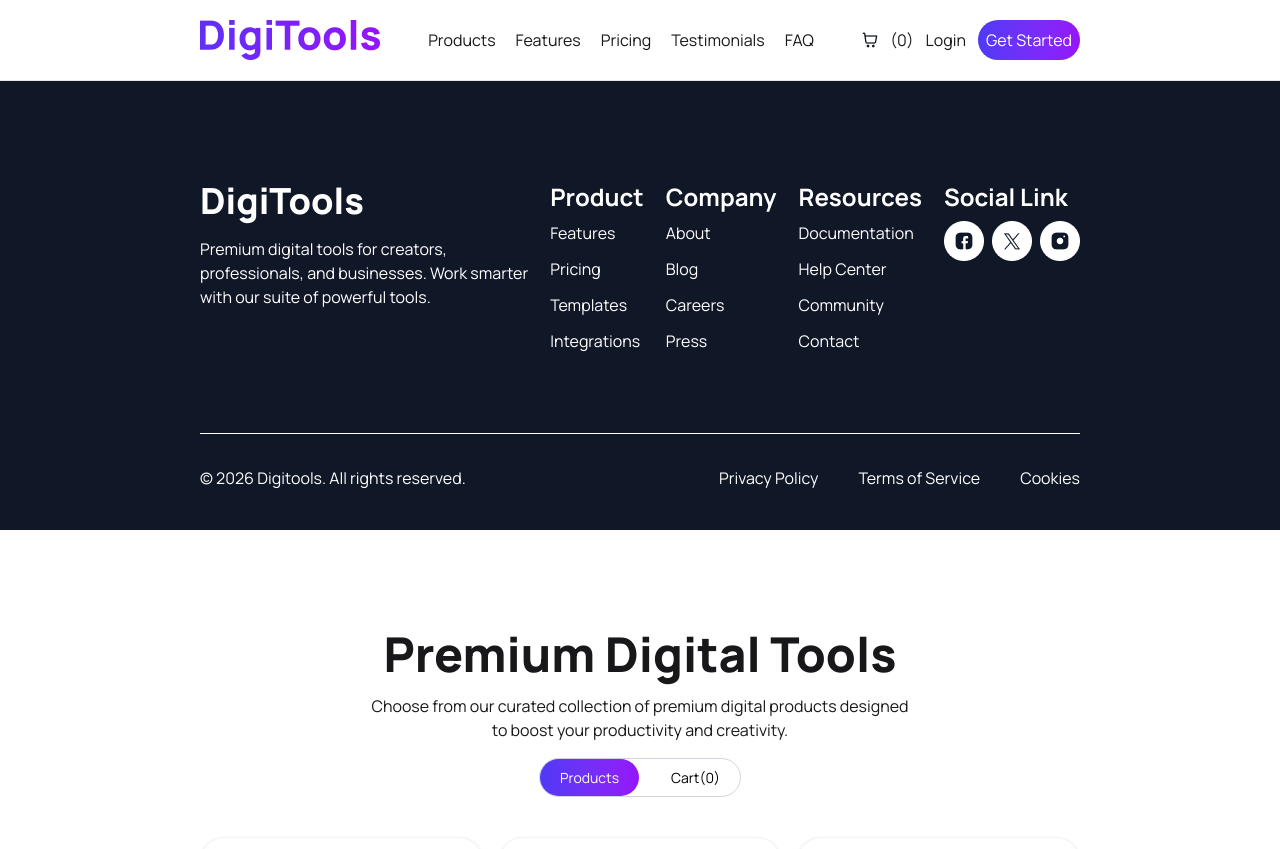
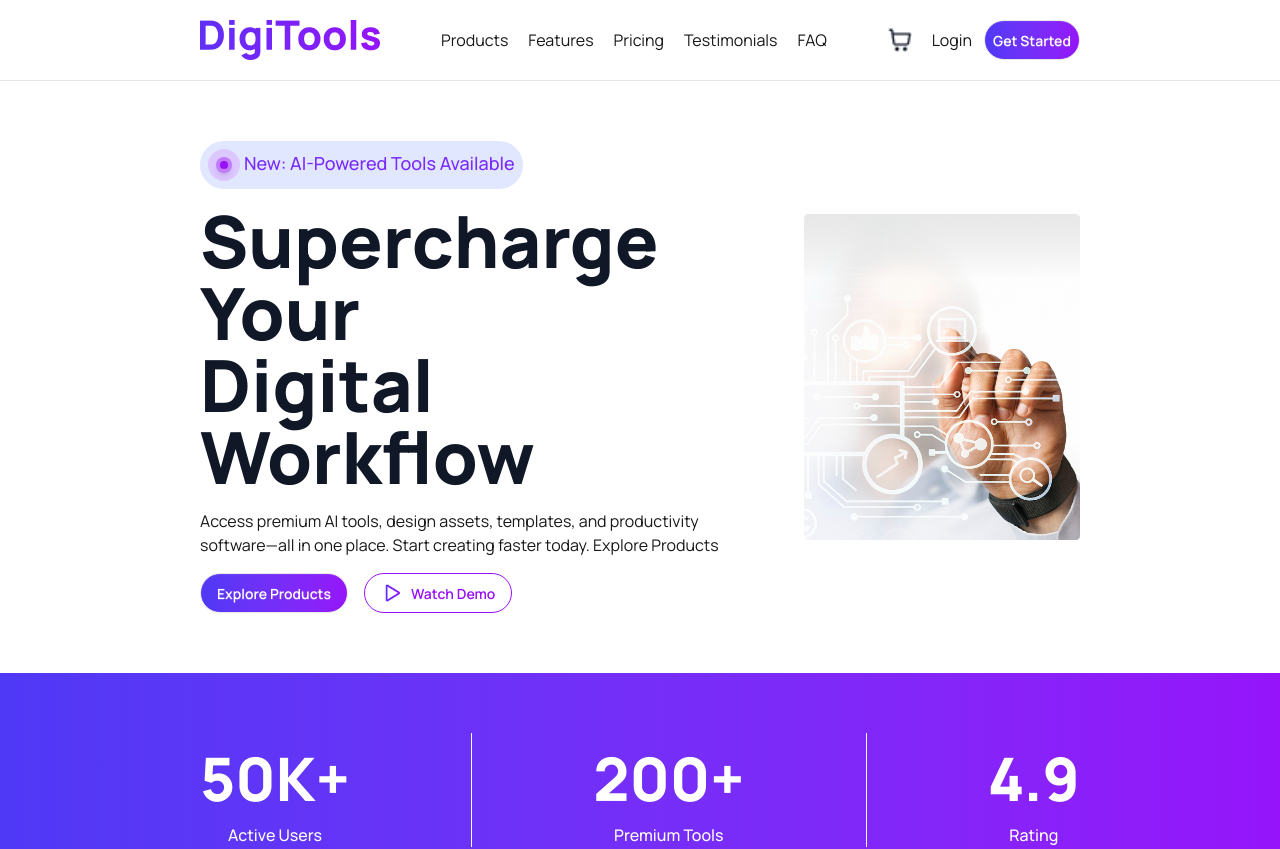
Before and after one commit to kabir31416/ph-assignment-six, a React (Vite) app: page / in a window 1280 px wide. Shown: the top 849 px of the page. Built offline with nearby package versions, Linux system fonts and the light colour scheme.

Commit message:
Cart total count added

```diff
--- a/src/App.jsx
+++ b/src/App.jsx
@@ -30,16 +30,15 @@ function App() {
     <>
     <div >
       <Navbar navCart={navCart}/>
-      {/* <HeroSection/>
-      <Statistics/> */}
-
-      <Footer></Footer>
+      <HeroSection/>
+      <Statistics/>
       <Suspense fallback={"Data is loading"}>
         <ProductList dataPromise={dataPromise} cart={cart} setCart={setCart} setNavCart={setNavCart}/>
       </Suspense>
       <StepSection/>
       <SimplePricing/>
-      <Workflow></Workflow>
+      <Workflow/>
+      <Footer/>
 
       <ToastContainer/>
     </div>
--- a/src/components/homepage/HeroSection.jsx
+++ b/src/components/homepage/HeroSection.jsx
@@ -1,5 +1,6 @@
 import React from 'react';
 import hero from '../../assets/banner.png'
+import Play from '../../assets/play.png'
 
 const HeroSection = () => {
     return (
@@ -9,9 +10,9 @@ const HeroSection = () => {
                 <div className='flex gap-1 bg-[#E1E7FF] rounded-4xl p-2 w-fit'>
                     <div className="relative flex items-center justify-center h-8 w-8">
 
-                    <div className="absolute inset-0 bg-[#C7D0FF] rounded-full opacity-60"></div>
-                    <div className="relative flex items-center justify-center h-4 w-4 bg-linear-to-br from-[#4F39F6] to-[#9514FA] rounded-full shadow-md">
-                        <div className="h-2 w-2 bg-white/80 rounded-full"></div>
+                    <div className="absolute inset-0 bg-purple-300 rounded-full opacity-60"></div>
+                    <div className="relative flex items-center justify-center h-4 w-4 bg-purple-400 rounded-full shadow-md">
+                        <div className="h-2 w-2 bg-purple-600 rounded-full"></div>
                     </div>
 
                     </div>
@@ -24,11 +25,11 @@ const HeroSection = () => {
                 <h1 className='font-extrabold text-7xl text-[#101727]'>Supercharge Your <br></br> Digital Workflow</h1>
                 <p>Access premium AI tools, design assets, templates, and productivity software—all in one place. Start creating faster today. Explore Products</p>
                 <div className='flex gap-4'>
-                    <button className='rounded-full bg-linear-to-r from-[#4F39F6] to-[#9514FA] text-white p-2 hover:cursor-pointer'>
+                    <button className='rounded-full btn bg-linear-to-r from-[#4F39F6] to-[#9514FA] text-white hover:cursor-pointer'>
                         Explore Products
                     </button>
-                    <button className='rounded-full bg-linear-to-r from-[#4F39F6] to-[#9514FA] text-white p-2 hover:cursor-pointer'>
-                        Watch Demo
+                    <button className='rounded-full btn bg-white text-purple-600 border border-purple-600  hover:cursor-pointer flex items-center'>
+                     <span className='mr-1'><img src={Play} alt="play" /></span> Watch Demo
                     </button>
                 </div>
             </div>
--- a/src/components/homepage/SimplePricing.jsx
+++ b/src/components/homepage/SimplePricing.jsx
@@ -23,7 +23,7 @@ const SimplePricing = () => {
                             <li className='flex'><Check></Check> 1 project per month</li>
                         </ul>
 
-                        <button className='rounded-full w-full bg-linear-to-r from-[#4F39F6] to-[#9514FA] text-white p-2 mt-8  hover:cursor-pointer'>Get Started Free</button>
+                        <button className='rounded-full btn w-full bg-linear-to-r from-[#4F39F6] to-[#9514FA] text-white p-2 mt-8  hover:cursor-pointer'>Get Started Free</button>
                     </div>
 
                     <div className='relative border rounded-3xl shadow p-4 bg-linear-to-r from-[#4F39F6] to-[#9514FA] text-white'>
@@ -47,7 +47,7 @@ const SimplePricing = () => {
                             <li className='flex'><Check></Check> Advanced analytics</li>
                         </ul>
 
-                        <button className='rounded-full w-full text-purple-700 bg-white p-2 mt-8  hover:cursor-pointer'>Get Started Free</button>
+                        <button className='rounded-full btn w-full text-purple-700 bg-white p-2 mt-8  hover:cursor-pointer'>Get Started Free</button>
                         </div>
                     </div>
 
@@ -66,7 +66,7 @@ const SimplePricing = () => {
                             <li className='flex'><Check></Check> Custom branding</li>
                         </ul>
 
-                        <button className='rounded-full w-full bg-linear-to-r from-[#4F39F6] to-[#9514FA] text-white p-2 mt-8 hover:cursor-pointer'>Get Started Free</button>
+                        <button className='rounded-full btn w-full bg-linear-to-r from-[#4F39F6] to-[#9514FA] text-white p-2 mt-8 hover:cursor-pointer'>Get Started Free</button>
                     </div>
             </div>
         </div>
--- a/src/components/navbar/Navbar.jsx
+++ b/src/components/navbar/Navbar.jsx
@@ -11,7 +11,7 @@ const Navbar = ({navCart}) => {
 
             <div>
                 <ul className='flex gap-5'>
-                    <li>Products</li>
+                    <li><a href="#product">Products</a></li>
                     <li>Features</li>
                     <li>Pricing</li>
                     <li>Testimonials</li>
@@ -20,10 +20,16 @@ const Navbar = ({navCart}) => {
             </div>
 
             <div className='flex gap-3 items-center'>
-                <img className='h-4 w-4' src={cart} alt="" />
-                <h1>({navCart})</h1>
+                <div className='relative cursor-pointer mr-2'>
+                    <img className='h-6 w-6' src={cart} alt="" />
+                    {
+                        navCart === 0 ? "" : (<div className="absolute -top-3 -right-4 flex items-center justify-center w-6 h-6 p-1 rounded-full bg-linear-to-r from-[#4F39F6] to-[#9514FA] shadow">
+                        <span className="text-xs font-bold text-white">{navCart}</span>
+                    </div>)
+                    }
+                </div>
                 <h1>Login</h1>
-                <button className='rounded-full bg-linear-to-r from-[#4F39F6] to-[#9514FA] text-white p-2 hover:cursor-pointer'>Get Started</button>
+                <button className='rounded-full btn bg-linear-to-r from-[#4F39F6] to-[#9514FA] text-white p-2 hover:cursor-pointer'>Get Started</button>
             </div>
 
         </nav>
--- a/src/e-commerce/Cards.jsx
+++ b/src/e-commerce/Cards.jsx
@@ -66,7 +66,7 @@ const Cards = ({product, setAddedProduct, addedProduct, setCart, setNavCart}) =>
             </ul>
 
 
-            <button onClick={handleButton} className={`w-full ${isClicked ? "bg-green-600" : "bg-[#8b2cf5]" }  text-white font-bold py-4 rounded-full transition-colors duration-200`}>
+            <button onClick={handleButton} className={`w-full ${isClicked ? "bg-green-600" : "bg-[#8b2cf5]" } btn  text-white font-bold py-4 rounded-full transition-colors duration-200`}>
                 {isClicked ? "Added to cart" : "Buy Now"}
             </button>
 
--- a/src/e-commerce/ProductCard.jsx
+++ b/src/e-commerce/ProductCard.jsx
@@ -1,7 +1,8 @@
-import React from 'react';
+
 import Cards from './Cards';
 
 const ProductCard = ({productData, addedProduct, setAddedProduct, setCart, setNavCart}) => {
+
     return (
 
         <>
--- a/src/e-commerce/ProductList.jsx
+++ b/src/e-commerce/ProductList.jsx
@@ -11,7 +11,7 @@ const ProductList = ({dataPromise, setCart, setNavCart}) => {
     const [addedProduct, setAddedProduct] = useState([]);
 
     return (
-        <div className='flex flex-col gap-10 px-50 py-25'>
+        <div className='flex flex-col gap-10 px-50 py-25 ' id='product'>
 
             <div className='flex flex-col items-center justify-center gap-4'>
                 <h1 className='font-extrabold text-5xl'>Premium Digital Tools</h1>
```
Also changed, not shown: src/e-commerce/Cart.jsx (+20 -5 lines).
